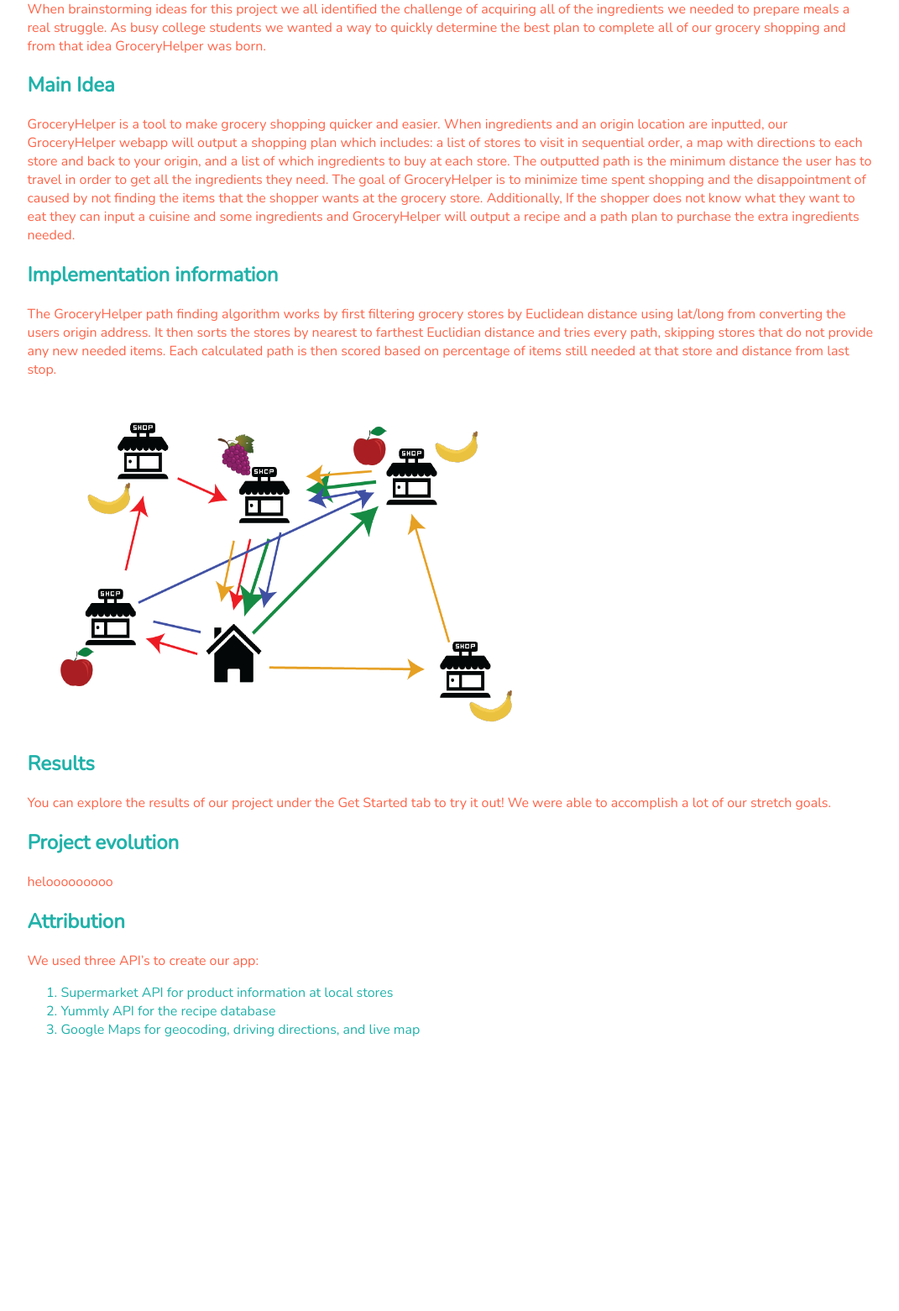
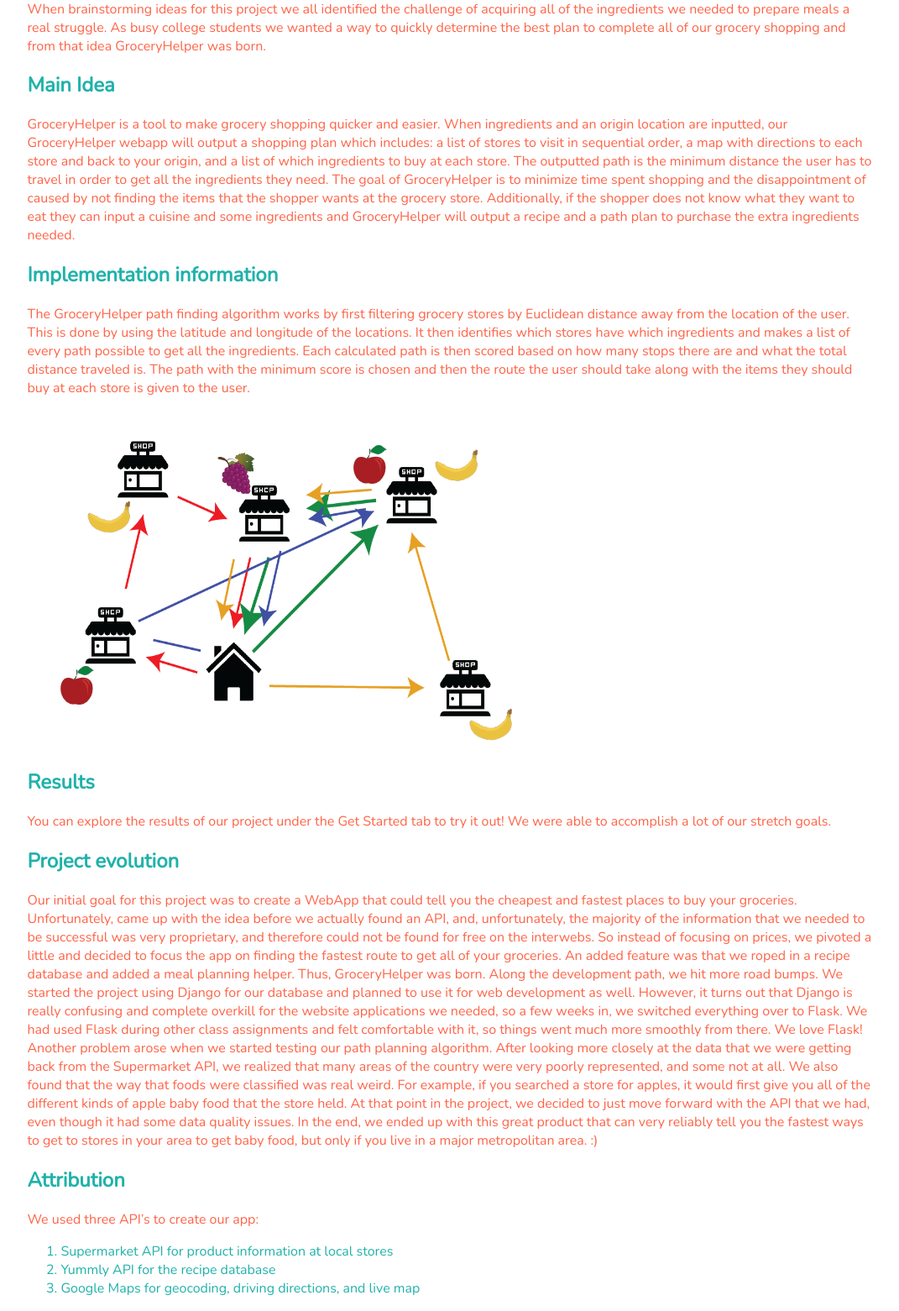
Before and after one commit to kylecombes/GroceryHelper, a Flask app: page /about_project in a window 1280 px wide. Shown: the part 575-2136 px from the top of the page at 84% size, without its empty margins (102-1173 px from the left). Before the commit the page ends 1809 px from the top, so only its background shows below. Run offline with Flask 2, Linux system fonts and the light colour scheme.

Commit message:
added content

```diff
--- a/templates/about.html
+++ b/templates/about.html
@@ -17,7 +17,7 @@
       <a href="https://groceryhelper-sd2017.herokuapp.com/">Home</a>
       <a href="https://groceryhelper-sd2017.herokuapp.com/app">Get started!</a>
       <a href="https://groceryhelper-sd2017.herokuapp.com/about_project">Learn more</a>
-      <a href="https://groceryhelper-sd2017.herokuapp.com/about_us">Meet the team</a>>
+      <a href="https://groceryhelper-sd2017.herokuapp.com/about_us">Meet the team</a>
 
    </div>
 
--- a/templates/about_team.html
+++ b/templates/about_team.html
@@ -50,23 +50,24 @@
     <h2> Main Idea</h2>
     <p>GroceryHelper is a tool to make grocery shopping quicker and easier. When ingredients
       and an origin location are inputted, our GroceryHelper webapp will output a shopping plan
-      which includes: a list of stores to visit in sequential order, a map with directions to
-      each store and back to your origin, and a list of which ingredients to buy at each store.
-      The outputted path is the minimum distance the user has to travel in order to get all the
-      ingredients they need. The goal of GroceryHelper is to minimize time spent shopping and the
-      disappointment of caused by not finding the items that the shopper wants at the grocery store.
-      Additionally, If the shopper does not know what they want to eat they can input a cuisine and
-      some ingredients and GroceryHelper will output a recipe and a path plan to purchase the extra
-      ingredients needed.</p>
+      which includes: a list of stores to visit in sequential order, a map with directions to each
+      store and back to your origin, and a list of which ingredients to buy at each store. The
+      outputted path is the minimum distance the user has to travel in order to get all the ingredients
+      they need. The goal of GroceryHelper is to minimize time spent shopping and the disappointment of
+      caused by not finding the items that the shopper wants at the grocery store. Additionally, if the
+      shopper does not know what they want to eat they can input a cuisine and some ingredients and
+      GroceryHelper will output a recipe and a path plan to purchase the extra ingredients needed.</p>
 
 
     <h2>Implementation information</h2>
 
     <p>The GroceryHelper path finding algorithm works by first filtering grocery stores by Euclidean
-      distance using lat/long from converting the users origin address. It then sorts the stores by
-      nearest to farthest Euclidian distance and tries every path, skipping stores that do not provide
-       any new needed items. Each calculated path is then scored based on percentage of items still needed
-       at that store and distance from last stop.</p>
+      distance away from the location of the user. This is done by using the latitude and longitude
+      of the locations. It then identifies which stores have which ingredients and makes a list of
+      every path possible to get all the ingredients. Each calculated path is then scored based on
+      how many stops there are and what the total distance traveled is. The path with the minimum
+      score is chosen and then the route the user should take along with the items they should buy
+      at each store is given to the user.</p>
     <img src="{{ url_for('static', filename='Pres-AI-depiction-01.jpg') }}" id = "description" style="width:600px;height:400px;">
     <h2>Results</h2>
 
@@ -77,7 +78,26 @@
 
     <h2>Project evolution</h2>
 
-    <p>helooooooooo</p>
+    <p>Our initial goal for this project was to create a WebApp that could tell you the cheapest and fastest places
+      to buy your groceries. Unfortunately, came up with the idea before we actually found an API, and, unfortunately,
+      the majority of the information that we needed to be successful was very proprietary, and therefore could not be
+      found for free on the interwebs. So instead of focusing on prices, we pivoted a little and decided to focus the app
+      on finding the fastest route to get all of your groceries. An added feature was that we roped in a recipe database
+      and added a meal planning helper. Thus, GroceryHelper was born.
+
+      Along the development path, we hit more road bumps. We started the project using Django for our database and planned
+      to use it for web development as well. However, it turns out that Django is really confusing and complete overkill for
+      the website applications we needed, so a few weeks in, we switched everything over to Flask. We had used Flask during
+      other class assignments and felt comfortable with it, so things went much more smoothly from there. We love Flask!
+
+      Another problem arose when we started testing our path planning algorithm. After looking more closely at the data that
+      we were getting back from the Supermarket API, we realized that many areas of the country were very poorly represented,
+      and some not at all. We also found that the way that foods were classified was real weird. For example, if you searched
+      a store for apples, it would first give you all of the different kinds of apple baby food that the store held. At that
+      point in the project, we decided to just move forward with the API that we had, even though it had some data quality issues.
+
+      In the end, we ended up with this great product that can very reliably tell you the fastest ways to get to stores in your
+      area to get baby food, but only if you live in a major metropolitan area. :)</p>
 
     <h2>Attribution</h2>
 
--- a/templates/about_us.html
+++ b/templates/about_us.html
@@ -47,7 +47,7 @@
       experience using data from an API, because I had never done a project that had used one before, and learn how to develope a webapp.
     <h2>Kyle</h2>
     <img src="{{ url_for('static', filename='cow_kyle.jpg') }}" id = "kyle" style="width:304px;height:228px;">
-    <p>Kyle really likes to eat food and dislikes broken databases. He is a native west coaster and lives very far west on the big island of
+    <p>Kyle really likes to eat food and dislikes broken databases. He is a native west coaster and lives very far west on the Big Island of
     Hawaii. While at Olin Kyle will probably major in engineering with computing because he likes to do that. If you are looking for Kyle
     you can probably find him doing research in the Robolab, in the QEA room, or on some volcanic island in the middle of the Pacific in
     which case good luck.</p>
```
